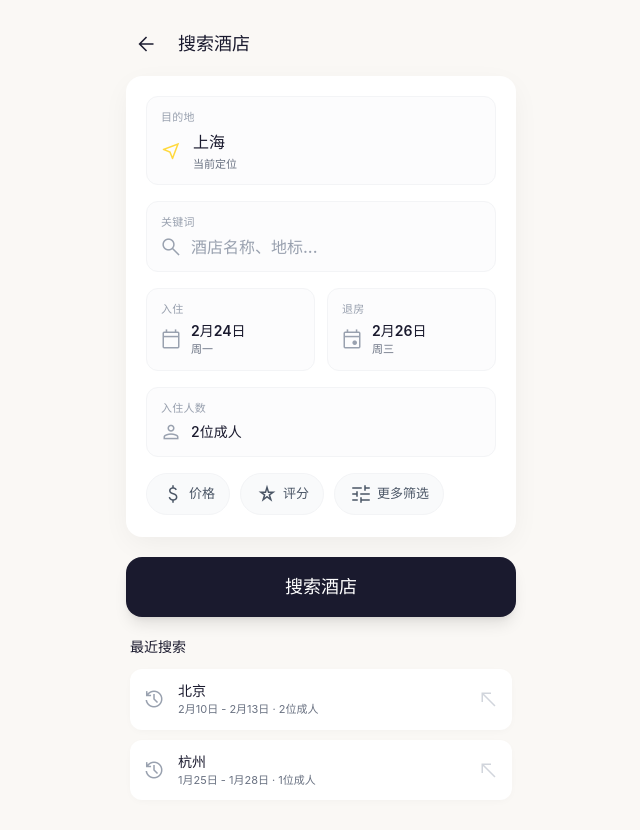
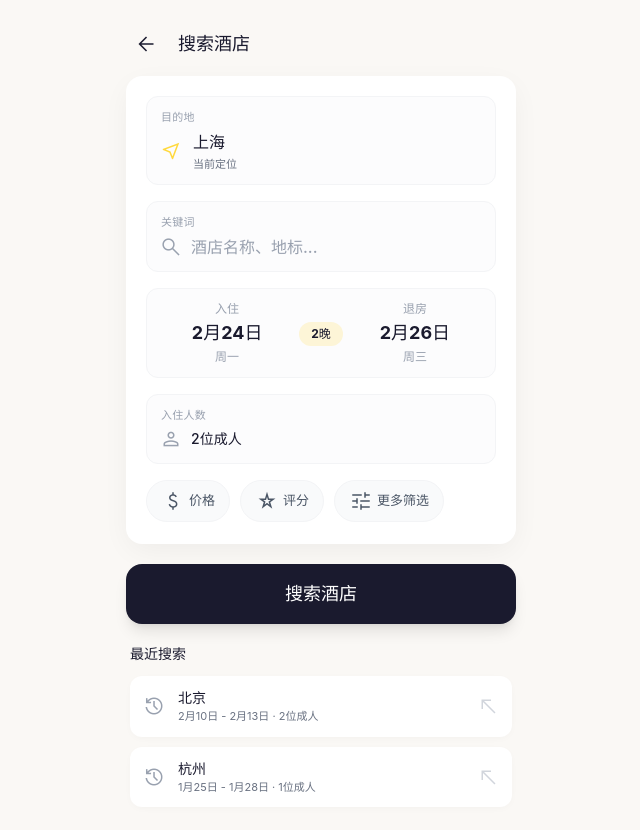
Before and after one commit to wyyyyn/TripEase, a React (Vite) app in the folder app/: page /search in a window 1280 px wide. Shown: the top 830 px of the page, without its empty margins (319-959 px from the left). Built offline with nearby package versions, Linux system fonts and the light colour scheme.

Commit message:
refactor: unify check-in/check-out into single row with nights badge
Replace the two-column grid layout with a single-row design matching
the reference: check-in date left, nights pill center, check-out date right.

```diff
--- a/app/src/pages/SearchPage.tsx
+++ b/app/src/pages/SearchPage.tsx
@@ -43,6 +43,9 @@ export default function SearchPage() {
   const checkInDayDisplay = checkInDate ? formatWeekday(checkInDate) : defaultSearch.checkInDay;
   const checkOutDisplay = checkOutDate ? formatDate(checkOutDate) : defaultSearch.checkOut;
   const checkOutDayDisplay = checkOutDate ? formatWeekday(checkOutDate) : defaultSearch.checkOutDay;
+  const nightsDisplay = checkInDate && checkOutDate
+    ? Math.round((checkOutDate.getTime() - checkInDate.getTime()) / (1000 * 60 * 60 * 24))
+    : defaultSearch.nights;
   const guestDisplay = children > 0
     ? `${adults}成人 ${children}儿童`
     : `${adults}位成人`;
@@ -112,36 +115,30 @@ export default function SearchPage() {
           </div>
 
           {/* Check-in / Check-out */}
-          <div className="grid grid-cols-2 gap-3">
           <button
             type="button"
             onClick={calendar.doOpen}
-              className="text-left border border-gray-100 rounded-xl p-3 bg-gray-50/50 hover:bg-gray-50 hover:border-accent/30 transition-colors cursor-pointer"
+            className="w-full border border-gray-100 rounded-xl px-5 py-3 bg-gray-50/50 hover:bg-gray-50 hover:border-accent/30 transition-colors cursor-pointer flex items-center"
           >
-              <label className="block text-[11px] font-semibold text-gray-400 mb-1 uppercase tracking-wide px-0.5">入住</label>
-              <div className="flex items-center">
-                <span className="material-symbols-outlined text-gray-400 mr-2 text-lg">calendar_today</span>
-                <div>
-                  <p className="text-sm font-semibold text-dark">{checkInDisplay}</p>
-                  <p className="text-[11px] text-gray-500">{checkInDayDisplay}</p>
+            {/* 入住 */}
+            <div className="flex-1 text-center">
+              <p className="text-xs text-gray-400 mb-0.5">入住</p>
+              <p className="text-lg font-bold text-dark">{checkInDisplay}</p>
+              <p className="text-xs text-gray-400 mt-0.5">{checkInDayDisplay}</p>
             </div>
+            {/* 晚数 */}
+            <div className="mx-3">
+              <span className="inline-block bg-accent/20 text-dark text-xs font-bold px-3 py-1 rounded-full">
+                {nightsDisplay}晚
+              </span>
+            </div>
+            {/* 退房 */}
+            <div className="flex-1 text-center">
+              <p className="text-xs text-gray-400 mb-0.5">退房</p>
+              <p className="text-lg font-bold text-dark">{checkOutDisplay}</p>
+              <p className="text-xs text-gray-400 mt-0.5">{checkOutDayDisplay}</p>
             </div>
           </button>
-            <button
-              type="button"
-              onClick={calendar.doOpen}
-              className="text-left border border-gray-100 rounded-xl p-3 bg-gray-50/50 hover:bg-gray-50 hover:border-accent/30 transition-colors cursor-pointer"
-            >
-              <label className="block text-[11px] font-semibold text-gray-400 mb-1 uppercase tracking-wide px-0.5">退房</label>
-              <div className="flex items-center">
-                <span className="material-symbols-outlined text-gray-400 mr-2 text-lg">event</span>
-                <div>
-                  <p className="text-sm font-semibold text-dark">{checkOutDisplay}</p>
-                  <p className="text-[11px] text-gray-500">{checkOutDayDisplay}</p>
-                </div>
-              </div>
-            </button>
-          </div>
 
           {/* Guests */}
           <button
```
Lines whose indentation alone changed are shown as unchanged.
